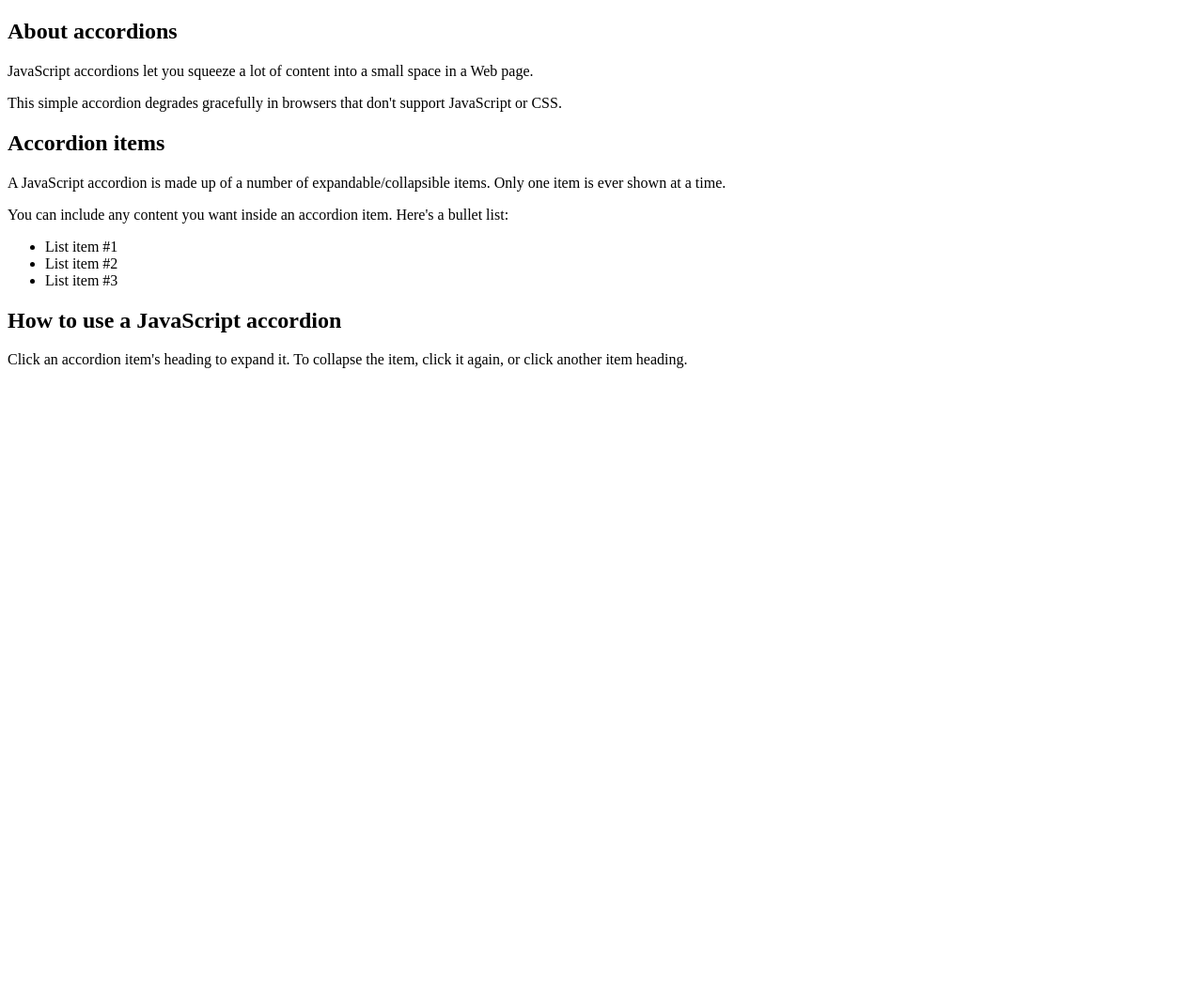
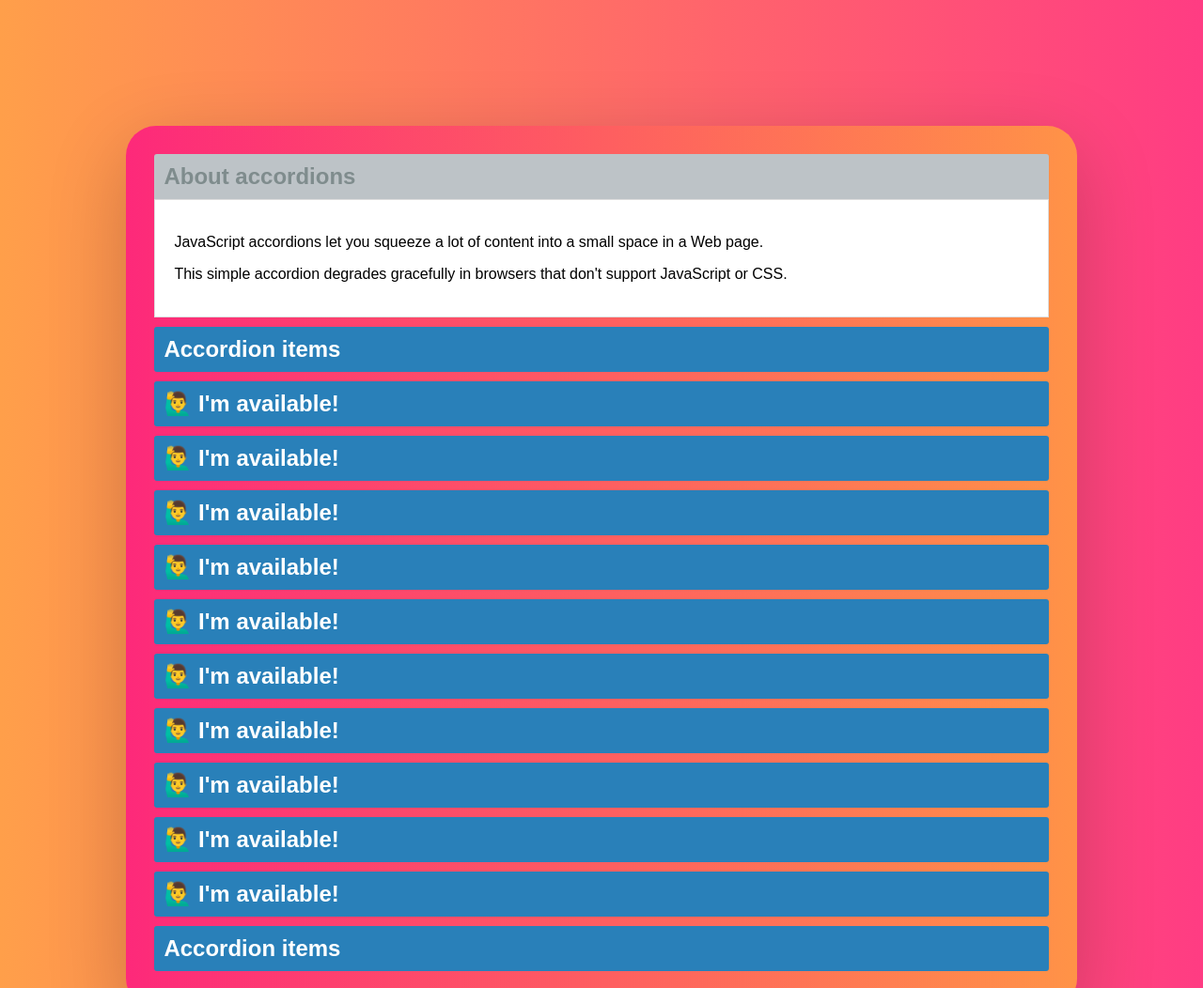
Before and after one commit to Realsantosm/26-5_Accordion-App, a plain HTML site: page index.html in a window 1280 px wide. Shown: the top 1052 px of the page at 94% size. Before the commit the page ends 800 px from the top, so only its background shows below. Drawn offline with Linux system fonts and the light colour scheme.

Commit message:
updates for js files

```diff
--- a/index.html
+++ b/index.html
@@ -6,6 +6,7 @@
     <meta http-equiv="X-UA-Compatible" content="IE=edge">
     <meta name="viewport" content="width=device-width, initial-scale=1.0">
     <title>Accordion | 01</title>
+    <link rel="stylesheet" href="style.css">
 </head>
 
 <body>
@@ -33,13 +34,112 @@
         </div>
 
         <div class="accordionItem close">
-            <h2 class="accordionItemHeading">How to use a JavaScript accordion</h2>
+            <h2 class="accordionItemHeading">🙋‍♂️ I'm available!</h2>
             <div class="accordionItemContent">
-                <p>Click an accordion item's heading to expand it. To collapse the item, click it again, or click
-                    another item heading.</p>
+                <p>Lorem ipsum dolor sit amet consectetur adipisicing elit. Porro sint velit vero sunt ipsum nulla amet
+                    nam itaque animi. Reprehenderit, illum quaerat. Iusto repellat qui voluptate illo ut hic inventore.
+                </p>
             </div>
         </div>
+
+        <div class="accordionItem close">
+            <h2 class="accordionItemHeading">🙋‍♂️ I'm available!</h2>
+            <div class="accordionItemContent">
+                <p>Lorem ipsum dolor sit amet consectetur adipisicing elit. Porro sint velit vero sunt ipsum nulla amet
+                    nam itaque animi. Reprehenderit, illum quaerat. Iusto repellat qui voluptate illo ut hic inventore.
+                </p>
+            </div>
+        </div>
+
+        <div class="accordionItem close">
+            <h2 class="accordionItemHeading">🙋‍♂️ I'm available!</h2>
+            <div class="accordionItemContent">
+                <p>Lorem ipsum dolor sit amet consectetur adipisicing elit. Porro sint velit vero sunt ipsum nulla amet
+                    nam itaque animi. Reprehenderit, illum quaerat. Iusto repellat qui voluptate illo ut hic inventore.
+                </p>
+            </div>
+        </div>
+
+        <div class="accordionItem close">
+            <h2 class="accordionItemHeading">🙋‍♂️ I'm available!</h2>
+            <div class="accordionItemContent">
+                <p>Lorem ipsum dolor sit amet consectetur adipisicing elit. Porro sint velit vero sunt ipsum nulla amet
+                    nam itaque animi. Reprehenderit, illum quaerat. Iusto repellat qui voluptate illo ut hic inventore.
+                </p>
+            </div>
+        </div>
+
+        <div class="accordionItem close">
+            <h2 class="accordionItemHeading">🙋‍♂️ I'm available!</h2>
+            <div class="accordionItemContent">
+                <p>Lorem ipsum dolor sit amet consectetur adipisicing elit. Porro sint velit vero sunt ipsum nulla amet
+                    nam itaque animi. Reprehenderit, illum quaerat. Iusto repellat qui voluptate illo ut hic inventore.
+                </p>
+            </div>
+        </div>
+
+        <div class="accordionItem close">
+            <h2 class="accordionItemHeading">🙋‍♂️ I'm available!</h2>
+            <div class="accordionItemContent">
+                <p>Lorem ipsum dolor sit amet consectetur adipisicing elit. Porro sint velit vero sunt ipsum nulla amet
+                    nam itaque animi. Reprehenderit, illum quaerat. Iusto repellat qui voluptate illo ut hic inventore.
+                </p>
+            </div>
+        </div>
+
+        <div class="accordionItem close">
+            <h2 class="accordionItemHeading">🙋‍♂️ I'm available!</h2>
+            <div class="accordionItemContent">
+                <p>Lorem ipsum dolor sit amet consectetur adipisicing elit. Porro sint velit vero sunt ipsum nulla amet
+                    nam itaque animi. Reprehenderit, illum quaerat. Iusto repellat qui voluptate illo ut hic inventore.
+                </p>
+            </div>
+        </div>
+
+        <div class="accordionItem close">
+            <h2 class="accordionItemHeading">🙋‍♂️ I'm available!</h2>
+            <div class="accordionItemContent">
+                <p>Lorem ipsum dolor sit amet consectetur adipisicing elit. Porro sint velit vero sunt ipsum nulla amet
+                    nam itaque animi. Reprehenderit, illum quaerat. Iusto repellat qui voluptate illo ut hic inventore.
+                </p>
+            </div>
+        </div>
+
+        <div class="accordionItem close">
+            <h2 class="accordionItemHeading">🙋‍♂️ I'm available!</h2>
+            <div class="accordionItemContent">
+                <p>Lorem ipsum dolor sit amet consectetur adipisicing elit. Porro sint velit vero sunt ipsum nulla amet
+                    nam itaque animi. Reprehenderit, illum quaerat. Iusto repellat qui voluptate illo ut hic inventore.
+                </p>
+            </div>
+        </div>
+
+        <div class="accordionItem close">
+            <h2 class="accordionItemHeading">🙋‍♂️ I'm available!</h2>
+            <div class="accordionItemContent">
+                <p>Lorem ipsum dolor sit amet consectetur adipisicing elit. Porro sint velit vero sunt ipsum nulla amet
+                    nam itaque animi. Reprehenderit, illum quaerat. Iusto repellat qui voluptate illo ut hic inventore.
+                </p>
+            </div>
+        </div>
+
+
+        <div class="accordionItem close">
+            <h2 class="accordionItemHeading">Accordion items</h2>
+            <div class="accordionItemContent">
+                <p>A JavaScript accordion is made up of a number of expandable/collapsible items. Only one item is ever
+                    shown at a time.</p>
+                <p>You can include any content you want inside an accordion item. Here's a bullet list:</p>
+                <ul>
+                    <li>List item #1</li>
+                    <li>List item #2</li>
+                    <li>List item #3</li>
+                </ul>
+            </div>
+        </div>
+
     </div>
+    <script src="main.js"></script>
 </body>
 
 </html>
--- a/main.js
+++ b/main.js
@@ -0,0 +1,14 @@
+var accItem = document.getElementsByClassName("accordionItem");
+var accHD = document.getElementsByClassName("accordionItemHeading");
+for (i = 0; i < accHD.length; i++) {
+  accHD[i].addEventListener("click", toggleItem, false);
+}
+function toggleItem() {
+  var itemClass = this.parentNode.className;
+  for (i = 0; i < accItem.length; i++) {
+    accItem[i].className = "accordionItem close";
+  }
+  if (itemClass == "accordionItem close") {
+    this.parentNode.className = "accordionItem open";
+  }
+}
--- a/style.css
+++ b/style.css
@@ -0,0 +1,90 @@
+body{
+    background: -webkit-linear-gradient(left, #25c481, #25b7c4);
+    background: linear-gradient(to right, #FF9F4A, #FF3C83);
+}
+
+.accordionWrapper{
+    padding:30px;
+    background: linear-gradient(to right,#FD297A, #FF9347);
+    /* background:#fff; */
+    float:left;
+    width:80%;
+    box-sizing:border-box;
+    margin:10%;
+    box-shadow: 0 1.5em 85px 0 rgba(0, 0, 0, 0.2);
+    border-radius:2rem ;
+}
+
+.accordionItem{
+    float:left;
+    display:block;
+    width:100%;
+    box-sizing: border-box;
+    font-family:'Open-sans',Arial,sans-serif;
+    border: 2px solid none;
+}
+
+.accordionItemHeading{
+    cursor:pointer;
+    margin:0px 0px 10px 0px;
+    padding:10px;
+    background:#2980b9;
+    color:#fff;
+    width:100%;
+    -webkit-border-radius: 3px;
+    -moz-border-radius: 3px;
+    border-radius: 3px;
+    box-sizing: border-box;
+}
+.close .accordionItemContent{
+    height:0px;
+    transition:height 1s ease-out;
+    -webkit-transform: scaleY(0);
+	-o-transform: scaleY(0);
+	-ms-transform: scaleY(0);
+	transform: scaleY(0);
+    float:left;
+    display:block;
+
+
+}
+.open .accordionItemContent{
+    padding: 20px;
+    background-color: #fff;
+    border: 1px solid #ddd;
+    width: 100%;
+    margin: 0px 0px 10px 0px;
+    display:block;
+    -webkit-transform: scaleY(1);
+	-o-transform: scaleY(1);
+	-ms-transform: scaleY(1);
+	transform: scaleY(1);
+    -webkit-transform-origin: top;
+	-o-transform-origin: top;
+	-ms-transform-origin: top;
+	transform-origin: top;
+
+	-webkit-transition: -webkit-transform 0.4s ease-out;
+	-o-transition: -o-transform 0.4s ease;
+	-ms-transition: -ms-transform 0.4s ease;
+	transition: transform 0.4s ease;
+    box-sizing: border-box;
+}
+
+.open .accordionItemHeading{
+    margin:0px;
+    -webkit-border-top-left-radius: 3px;
+    -webkit-border-top-right-radius: 3px;
+    -moz-border-radius-topleft: 3px;
+    -moz-border-radius-topright: 3px;
+    border-top-left-radius: 3px;
+    border-top-right-radius: 3px;
+    -webkit-border-bottom-right-radius: 0px;
+    -webkit-border-bottom-left-radius: 0px;
+    -moz-border-radius-bottomright: 0px;
+    -moz-border-radius-bottomleft: 0px;
+    border-bottom-right-radius: 0px;
+    border-bottom-left-radius: 0px;
+    background-color: #bdc3c7;
+    color: #7f8c8d;
+}
```
